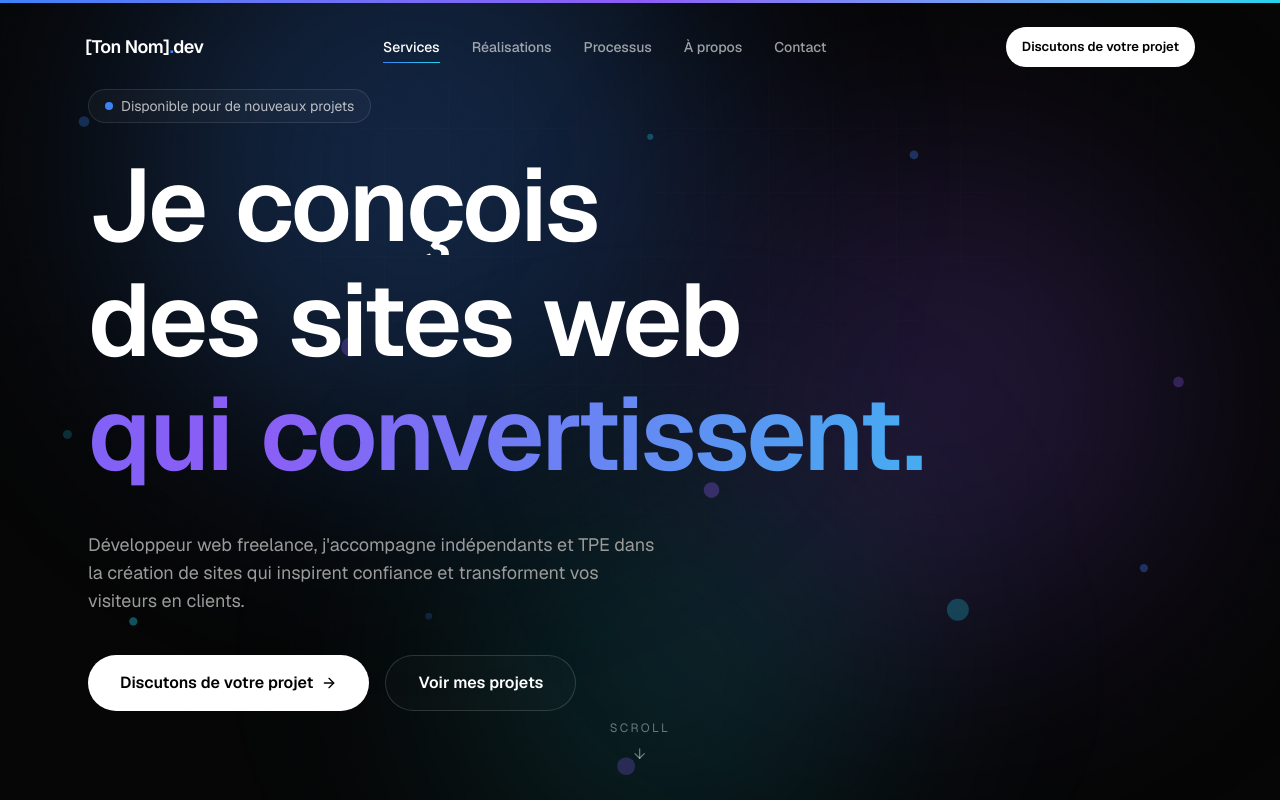
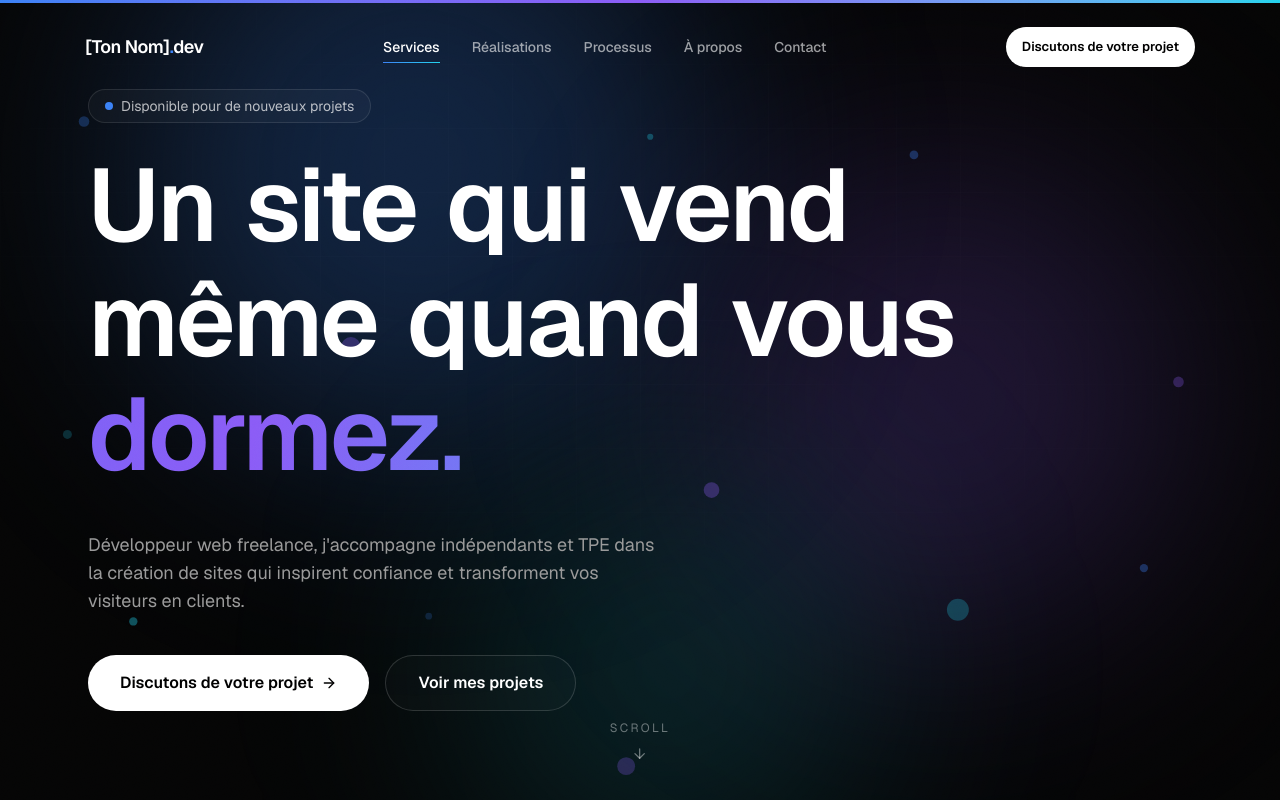
Before and after one commit to charlesgirardin1-design/charlesent1, a Next.js app: page / in a window 1280 px wide. Shown: the top 800 px of the page. Built offline with nearby package versions, Linux system fonts and the light colour scheme.

Commit message:
content: nouvelle accroche du hero, plus percutante ("Un site qui vend même quand vous dormez.")

```diff
--- a/components/sections/hero.tsx
+++ b/components/sections/hero.tsx
@@ -8,7 +8,7 @@ import { Magnetic } from "@/components/magnetic";
 import { siteConfig } from "@/lib/data";
 import { cn } from "@/lib/utils";
 
-const titleLines = ["Je conçois", "des sites web", "qui convertissent."];
+const titleLines = ["Un site qui vend", "même quand vous", "dormez."];
 
 const bubbles = [
   { left: "6%", top: "15%", size: 10, duration: 15, delay: 0, color: "bg-accent-blue/50" },
```
